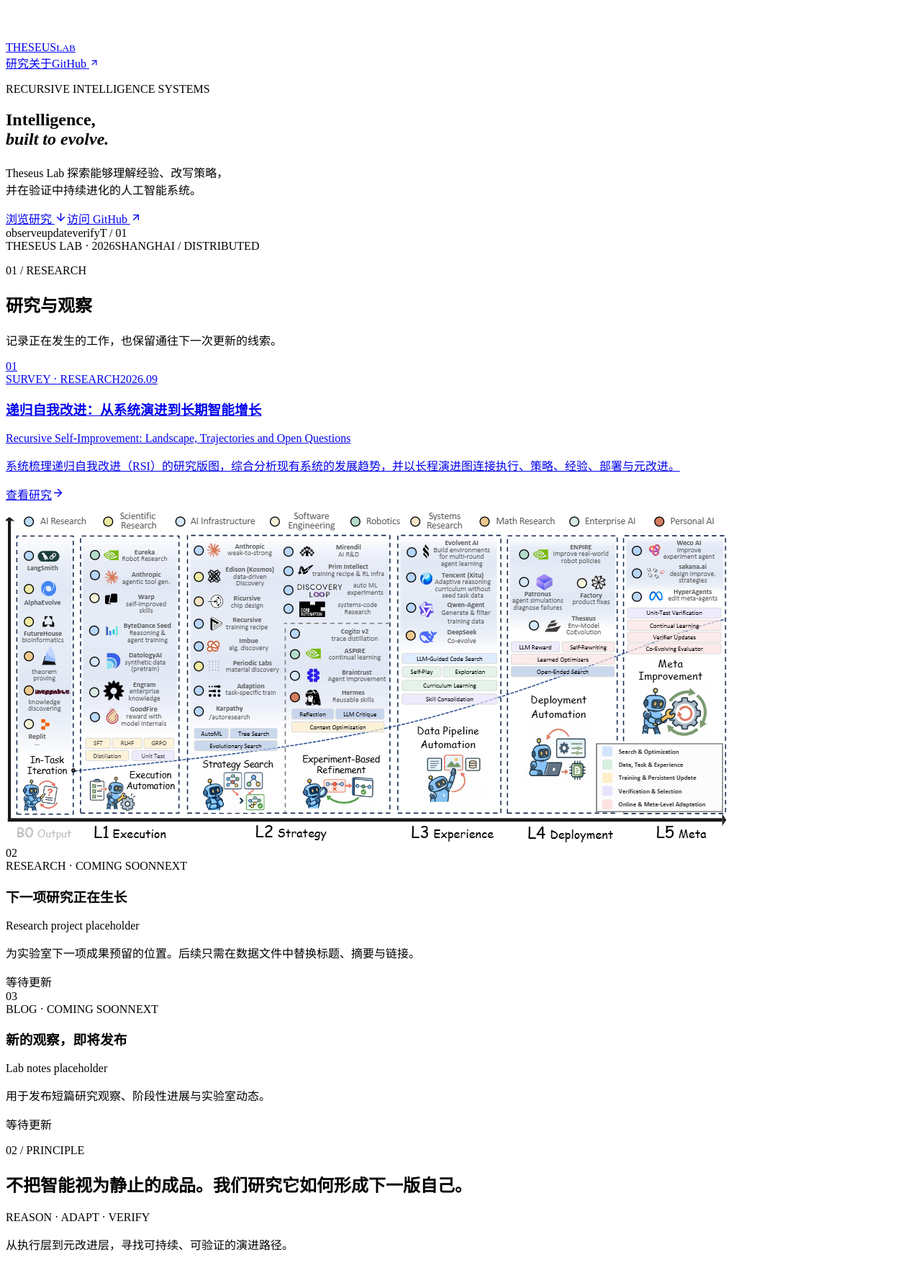
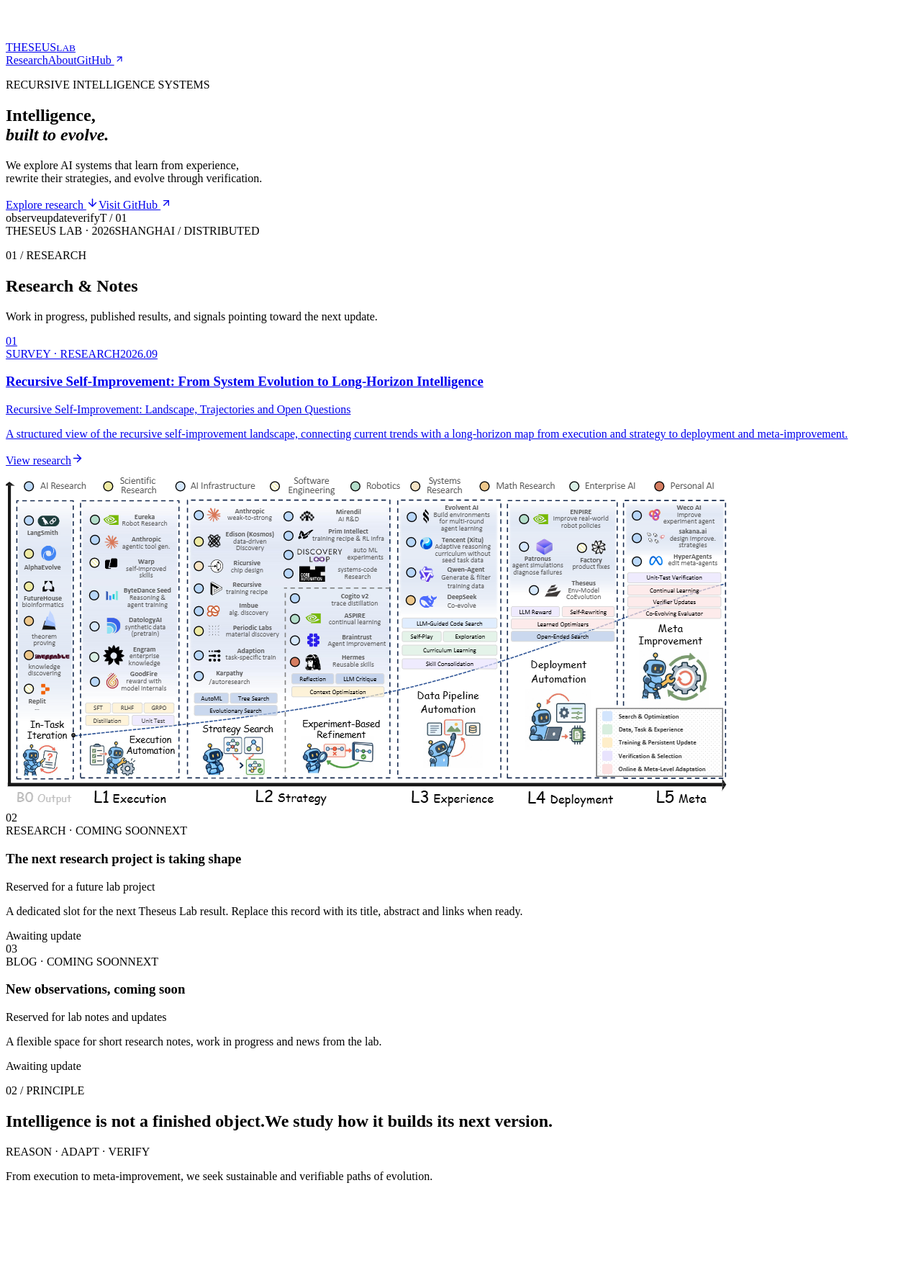
Before and after one commit to theseus-labs-rsi/theseus-labs-rsi, a React (Vite) app: page / in a window 1280 px wide. Shown: the part 1219-2994 px from the top of the page at 72% size. Built offline with nearby package versions, Linux system fonts and the light colour scheme; the HTML template or start-up script is replaced by a standard one.

Commit message:
feat: publish English-first lab experience

```diff
--- a/index.html
+++ b/index.html
@@ -1,10 +1,10 @@
 <!doctype html>
-<html lang="zh-CN">
+<html lang="en">
   <head>
     <meta charset="UTF-8" />
     <meta name="viewport" content="width=device-width, initial-scale=1.0" />
     <meta name="theme-color" content="#050807" />
-    <meta name="description" content="Theseus Lab — 探索可持续自我演进的人工智能系统。" />
+    <meta name="description" content="Theseus Lab explores artificial intelligence systems built to evolve." />
     <title>Theseus Lab</title>
   </head>
   <body>
--- a/src/App.tsx
+++ b/src/App.tsx
@@ -7,7 +7,7 @@
 
 function Brand() {
   return (
-    <a className="brand" href="#top" aria-label="Theseus Lab 首页">
+    <a className="brand" href="#top" aria-label="Theseus Lab home">
       <img src="/brand/icon-white.svg" alt="" />
       <span>THESEUS</span>
       <small>LAB</small>
@@ -19,9 +19,9 @@
   return (
     <header className="site-header">
       <Brand />
-      <nav aria-label="主导航">
-        <a href={detail ? '#/' : '#research'}>研究</a>
-        <a href={detail ? '#/' : '#about'}>关于</a>
+      <nav aria-label="Main navigation">
+        <a href={detail ? '#/' : '#research'}>Research</a>
+        <a href={detail ? '#/' : '#about'}>About</a>
         <a href={githubUrl} target="_blank" rel="noreferrer">
           GitHub <ArrowUpRight size={14} aria-hidden="true" />
         </a>
@@ -64,16 +64,16 @@
               <em>built to evolve.</em>
             </h1>
             <p className="hero-summary">
-              Theseus Lab 探索能够理解经验、改写策略，
+              We explore AI systems that learn from experience,
               <br className="desktop-only" />
-              并在验证中持续进化的人工智能系统。
+              rewrite their strategies, and evolve through verification.
             </p>
             <div className="hero-actions">
               <a className="button button-primary" href="#research">
-                浏览研究 <ArrowDown size={17} aria-hidden="true" />
+                Explore research <ArrowDown size={17} aria-hidden="true" />
               </a>
               <a className="text-link" href={githubUrl} target="_blank" rel="noreferrer">
-                访问 GitHub <ArrowUpRight size={16} aria-hidden="true" />
+                Visit GitHub <ArrowUpRight size={16} aria-hidden="true" />
               </a>
             </div>
           </div>
@@ -88,9 +88,9 @@
           <div className="section-heading">
             <div>
               <p className="section-index">01 / RESEARCH</p>
-              <h2 id="research-title">研究与观察</h2>
+              <h2 id="research-title">Research & Notes</h2>
             </div>
-            <p>记录正在发生的工作，也保留通往下一次更新的线索。</p>
+            <p>Work in progress, published results, and signals pointing toward the next update.</p>
           </div>
 
           <div className="research-list">
@@ -101,12 +101,12 @@
         <section id="about" className="manifesto" aria-labelledby="manifesto-title">
           <p className="section-index">02 / PRINCIPLE</p>
           <h2 id="manifesto-title">
-            不把智能视为静止的成品。
-            <span>我们研究它如何形成下一版自己。</span>
+            Intelligence is not a finished object.
+            <span>We study how it builds its next version.</span>
           </h2>
           <div className="manifesto-meta">
             <p>REASON · ADAPT · VERIFY</p>
-            <p>从执行层到元改进层，寻找可持续、可验证的演进路径。</p>
+            <p>From execution to meta-improvement, we seek sustainable and verifiable paths of evolution.</p>
           </div>
         </section>
       </main>
@@ -126,13 +126,13 @@
         <p className="card-title-en">{item.titleEn}</p>
         <p className="card-summary">{item.summary}</p>
         <span className="card-action">
-          {published ? '查看研究' : '等待更新'}
+          {published ? 'View research' : 'Awaiting update'}
           {published && <ArrowRight size={17} aria-hidden="true" />}
         </span>
       </div>
       <div className={`card-visual ${published ? '' : 'placeholder-visual'}`}>
         {item.image ? (
-          <img src={item.image} alt="RSI 长程演进图预览" />
+          <img src={item.image} alt="Preview of the RSI long-horizon evolution map" />
         ) : (
           <div className="placeholder-mark" aria-hidden="true"><span /><span /><span /></div>
         )}
@@ -154,7 +154,7 @@
       <Header detail />
       <main className="detail-main">
         <a className="back-link" href="#/">
-          <ArrowLeft size={17} aria-hidden="true" /> 返回全部研究
+          <ArrowLeft size={17} aria-hidden="true" /> Back to all research
         </a>
         <article>
           <header className="detail-hero">
@@ -164,10 +164,10 @@
             <p className="detail-lead">{item.summary}</p>
             <div className="detail-actions">
               <a className="button button-primary" href={arxivUrl} target="_blank" rel="noreferrer">
-                查看 arXiv <ArrowUpRight size={17} aria-hidden="true" />
+                View on arXiv <ArrowUpRight size={17} aria-hidden="true" />
               </a>
               <a className="button button-secondary" href="/research/2609.11873v1.pdf" target="_blank">
-                阅读 PDF
+                Read the PDF
               </a>
             </div>
           </header>
@@ -175,19 +175,19 @@
           <section className="contributions" aria-labelledby="contribution-title">
             <div className="contribution-heading">
               <p className="section-index">CONTRIBUTIONS</p>
-              <h2 id="contribution-title">这项工作提供了什么</h2>
+              <h2 id="contribution-title">What this work contributes</h2>
             </div>
             <ol>
-              <li><span>01</span><div><h3>统一研究版图</h3><p>把分散在不同任务、系统与更新对象中的 RSI 工作放进可比较的分析框架。</p></div></li>
-              <li><span>02</span><div><h3>辨认发展趋势</h3><p>综合现有系统的共同方向、能力边界与仍未闭合的关键研究回路。</p></div></li>
-              <li><span>03</span><div><h3>描绘长程演进</h3><p>以演进图串联执行、策略、实验、经验、部署与元改进，为后续研究提供坐标。</p></div></li>
+              <li><span>01</span><div><h3>A unified research landscape</h3><p>Places RSI work across tasks, systems and update targets into a framework that makes meaningful comparison possible.</p></div></li>
+              <li><span>02</span><div><h3>Signals in the field</h3><p>Synthesizes shared directions, capability boundaries and the critical research loops that remain open.</p></div></li>
+              <li><span>03</span><div><h3>A long-horizon map</h3><p>Connects execution, strategy, experimentation, experience, deployment and meta-improvement into one trajectory.</p></div></li>
             </ol>
           </section>
 
           <figure className="map-figure">
             <div className="figure-label"><span>FIGURE 01</span><span>LONG-HORIZON EVOLUTION MAP</span></div>
-            <img src="/research/survey-cover-fig.png" alt="从任务内迭代到元改进的 RSI 长程演进图" />
-            <figcaption>RSI 系统的长程演进视图：从 L1 执行，逐步扩展至 L5 元改进。</figcaption>
+            <img src="/research/survey-cover-fig.png" alt="RSI evolution map from in-task iteration to meta-improvement" />
+            <figcaption>A long-horizon view of RSI systems, progressing from L1 execution to L5 meta-improvement.</figcaption>
           </figure>
         </article>
       </main>
--- a/src/data/research.ts
+++ b/src/data/research.ts
@@ -16,10 +16,10 @@
     index: '01',
     kind: 'SURVEY · RESEARCH',
     date: '2026.09',
-    title: '递归自我改进：从系统演进到长期智能增长',
+    title: 'Recursive Self-Improvement: From System Evolution to Long-Horizon Intelligence',
     titleEn: 'Recursive Self-Improvement: Landscape, Trajectories and Open Questions',
     summary:
-      '系统梳理递归自我改进（RSI）的研究版图，综合分析现有系统的发展趋势，并以长程演进图连接执行、策略、经验、部署与元改进。',
+      'A structured view of the recursive self-improvement landscape, connecting current trends with a long-horizon map from execution and strategy to deployment and meta-improvement.',
     image: '/research/survey-cover-fig.png',
     status: 'published',
   },
@@ -28,9 +28,9 @@
     index: '02',
     kind: 'RESEARCH · COMING SOON',
     date: 'NEXT',
-    title: '下一项研究正在生长',
-    titleEn: 'Research project placeholder',
-    summary: '为实验室下一项成果预留的位置。后续只需在数据文件中替换标题、摘要与链接。',
+    title: 'The next research project is taking shape',
+    titleEn: 'Reserved for a future lab project',
+    summary: 'A dedicated slot for the next Theseus Lab result. Replace this record with its title, abstract and links when ready.',
     status: 'placeholder',
   },
   {
@@ -38,9 +38,9 @@
     index: '03',
     kind: 'BLOG · COMING SOON',
     date: 'NEXT',
-    title: '新的观察，即将发布',
-    titleEn: 'Lab notes placeholder',
-    summary: '用于发布短篇研究观察、阶段性进展与实验室动态。',
+    title: 'New observations, coming soon',
+    titleEn: 'Reserved for lab notes and updates',
+    summary: 'A flexible space for short research notes, work in progress and news from the lab.',
     status: 'placeholder',
   },
 ]
```
